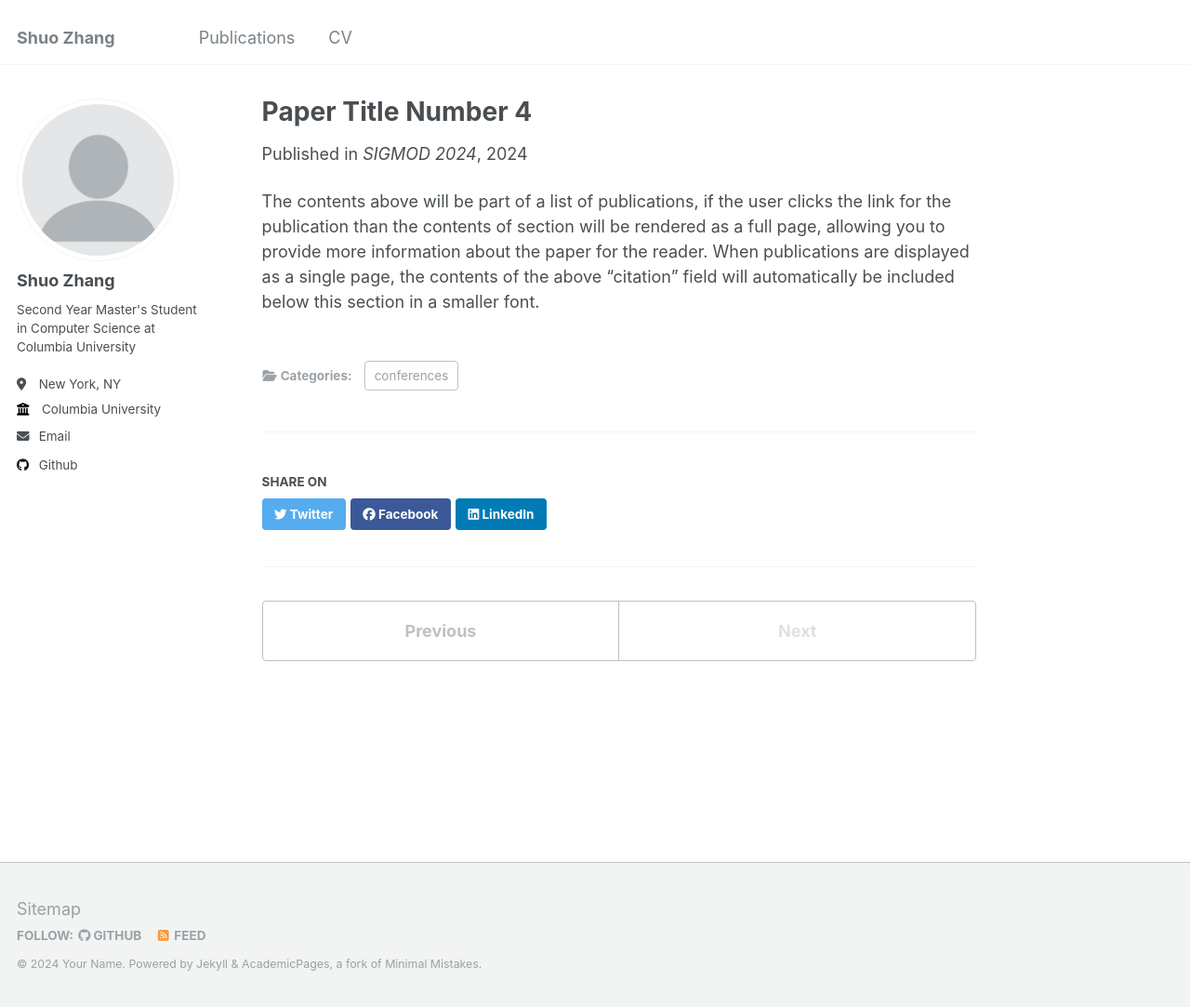
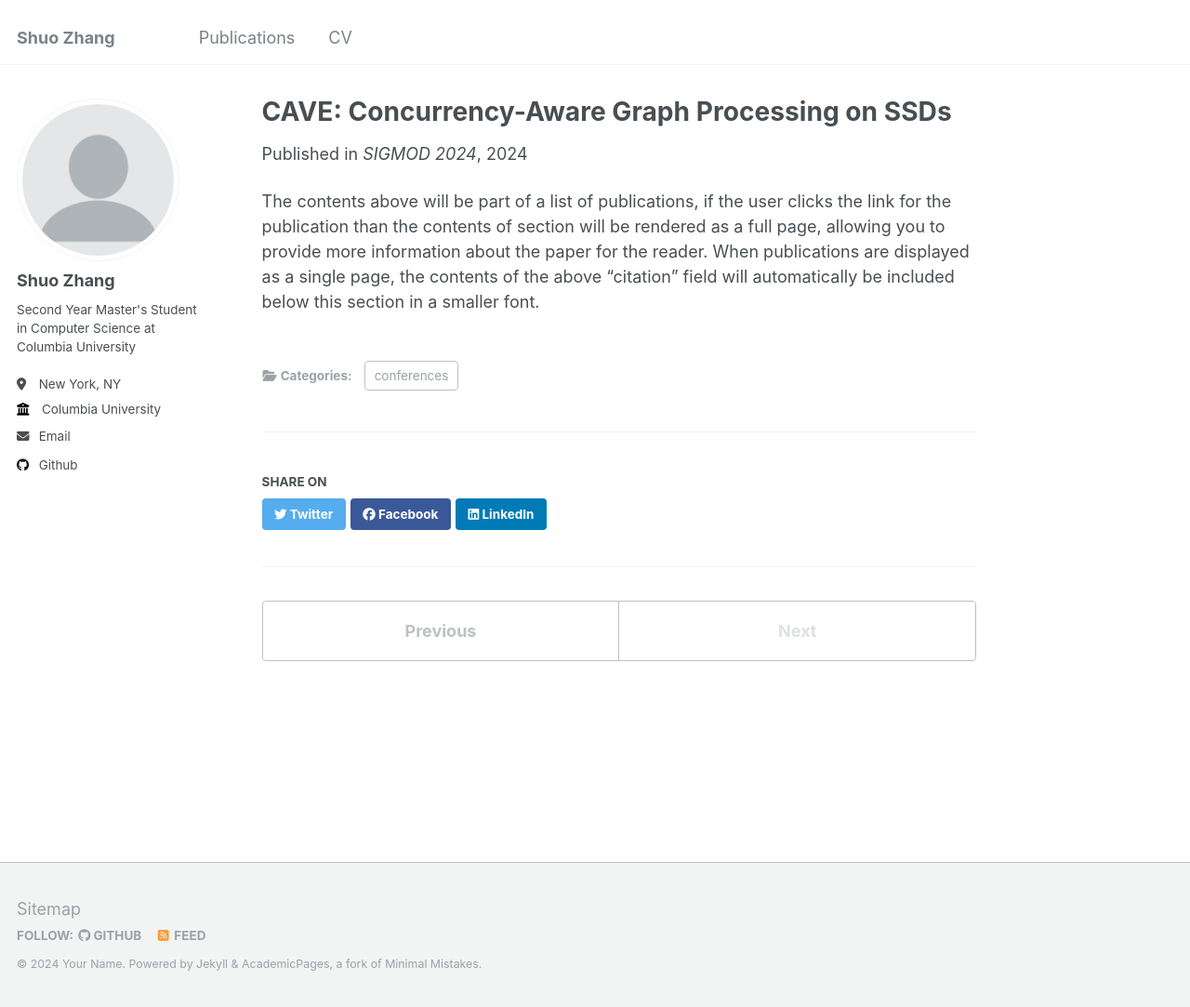
Before and after one commit to Inverse0/Inverse0.github.io, a Jekyll site: the page built from _publications/2024-02-17-paper-title-number-4.md, in a window 1280 px wide and 1083 px high. Shown: the whole window at 93% size. Built offline with Jekyll 4.4.1, drawn with Linux system fonts in a browser that asks for light colours.

Commit message:
Update 2024-02-17-paper-title-number-4.md

```diff
--- a/_publications/2024-02-17-paper-title-number-4.md
+++ b/_publications/2024-02-17-paper-title-number-4.md
@@ -1,10 +1,10 @@
 ---
-title: "Paper Title Number 4"
+title: "CAVE: Concurrency-Aware Graph Processing on SSDs"
 collection: publications
 category: conferences
 permalink: /publication/2024-02-17-paper-title-number-4
 excerpt: # 'This paper is about fixing template issue #693.'
-date: 2024-02-17
+date: 2024-05-30
 venue: 'SIGMOD 2024'
 paperurl: 'https://dl.acm.org/doi/pdf/10.1145/3654928'
 citation: # 'Your Name, You. (2024). &quot;Paper Title Number 3.&quot; <i>GitHub Journal of Bugs</i>. 1(3).'
```
